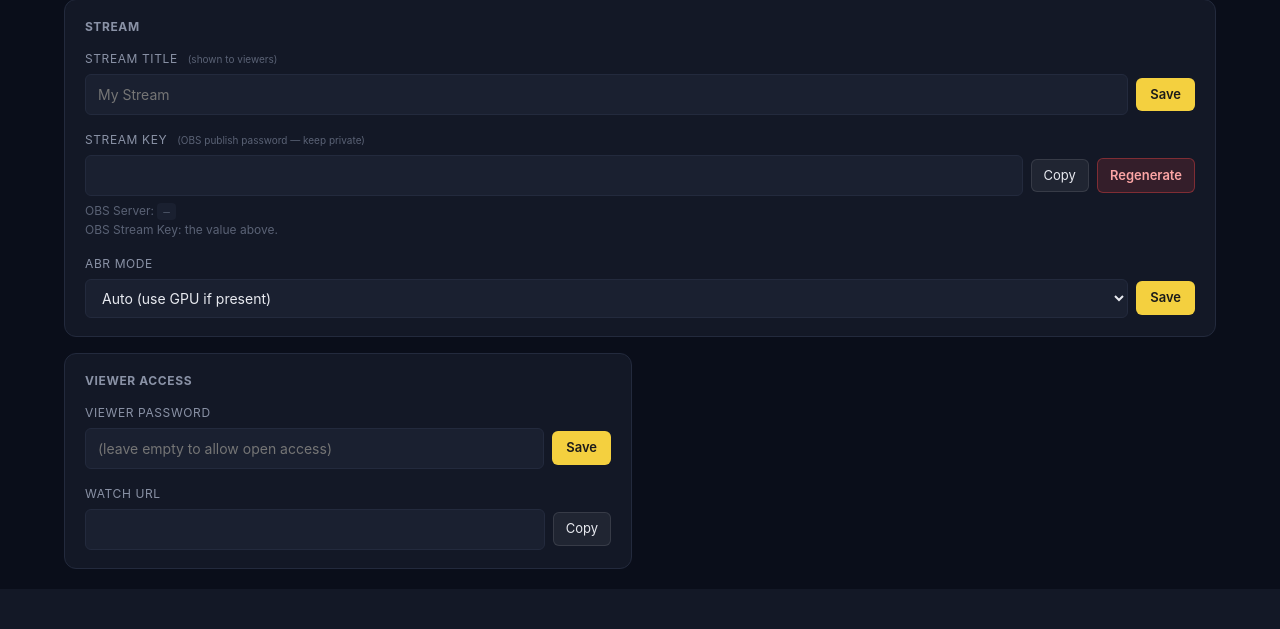
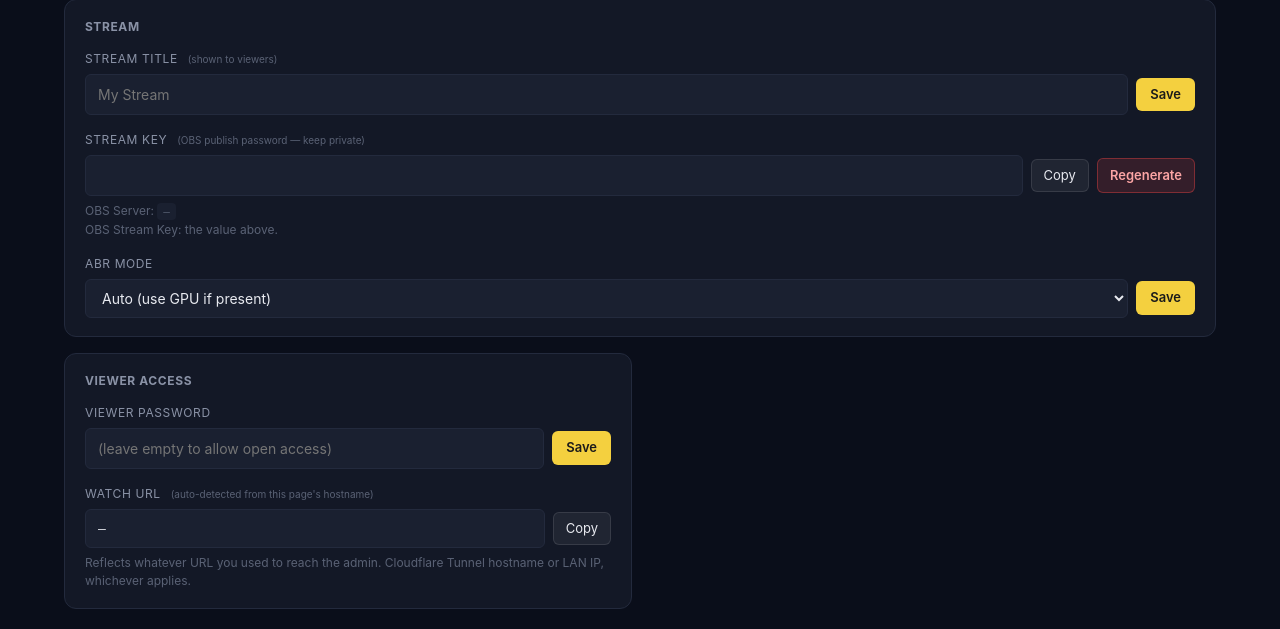
Before and after one commit to MightyRufo/castaway, a Flask app: page / in a window 1280 px wide. Shown: the part 409-1038 px from the top of the page. Before the commit the page ends 978 px from the top, so only its background shows below. Run offline with Flask 3, Linux system fonts and the light colour scheme; data that the repository does not hold is empty; parts of the project's set-up code (start-up, migrations or seed data) failed here and were passed over.

Commit message:
v0.5.1: copy button works on plain HTTP + watch URL is read-only display
- copyText now falls back to a hidden textarea + execCommand when
  navigator.clipboard isn't available (LAN IPs over plain HTTP).
- Watch URL field replaced with a styled <code> block (clearly
  read-only). Auto-detected from location.hostname so Cloudflare
  Tunnel hostnames Just Work.

```diff
--- a/admin/static/admin.css
+++ b/admin/static/admin.css
@@ -250,6 +250,19 @@
 .field .hint { font-size: 12px; color: var(--text-muted); margin-top: 6px; }
 .field .hint code { background: var(--bg-elev-2); padding: 2px 6px; border-radius: 4px; font-size: 11px; }
 
+.readonly-code {
+  flex: 1;
+  background: var(--bg-elev-2);
+  border: 1px solid var(--border);
+  color: var(--text);
+  padding: 9px 12px;
+  border-radius: 6px;
+  font-family: ui-monospace, SFMono-Regular, monospace;
+  font-size: 13px;
+  user-select: all;
+  word-break: break-all;
+}
+
 /* Toast */
 .toast {
   position: fixed;
--- a/admin/static/admin.js
+++ b/admin/static/admin.js
@@ -115,10 +115,12 @@
       ? 'Set — viewers must enter a password to watch.'
       : 'Empty — viewers can watch without a password.';
 
-    // OBS / watch URLs (use the host the admin is currently on)
+    // OBS / watch URLs derived from the admin host. Cloudflare Tunnel users
+    // will see the tunnel hostname automatically since the page knows what
+    // hostname it was loaded from.
     const host = location.hostname;
     $('rtmp-url').textContent = `rtmp://${host}:1935/live`;
-    $('watch-url').value = `${location.protocol}//${host}:8080/`;
+    $('watch-url').textContent = `${location.protocol}//${host}:8080/`;
   }
 
   /* --- Event wiring --- */
@@ -151,17 +153,31 @@
     }
   });
 
-  $('copy-key-btn').addEventListener('click', () => {
-    const v = $('cfg-key').value;
-    if (!v) return;
-    navigator.clipboard?.writeText(v).then(() => toast('Stream key copied', 'success'));
-  });
+  // Copy that works in non-secure contexts too (LAN IPs over plain HTTP
+  // can't use navigator.clipboard).
+  async function copyText(text, label) {
+    if (!text) return;
+    try {
+      if (navigator.clipboard && window.isSecureContext) {
+        await navigator.clipboard.writeText(text);
+        toast(label + ' copied', 'success');
+        return;
+      }
+    } catch (_) { /* fall through to legacy */ }
+    const ta = document.createElement('textarea');
+    ta.value = text;
+    ta.style.position = 'fixed';
+    ta.style.opacity = '0';
+    document.body.appendChild(ta);
+    ta.focus(); ta.select();
+    let ok = false;
+    try { ok = document.execCommand('copy'); } catch (_) {}
+    document.body.removeChild(ta);
+    toast(ok ? (label + ' copied') : 'Copy failed — select manually', ok ? 'success' : 'error');
+  }
 
-  $('copy-watch-btn').addEventListener('click', () => {
-    const v = $('watch-url').value;
-    if (!v) return;
-    navigator.clipboard?.writeText(v).then(() => toast('Watch URL copied', 'success'));
-  });
+  $('copy-key-btn').addEventListener('click', () => copyText($('cfg-key').value, 'Stream key'));
+  $('copy-watch-btn').addEventListener('click', () => copyText($('watch-url').textContent.trim(), 'Watch URL'));
 
   $('logout-btn').addEventListener('click', () => {
     location.href = '/api/auth/logout';
--- a/admin/templates/dashboard.html
+++ b/admin/templates/dashboard.html
@@ -92,11 +92,12 @@
     </label>
 
     <div class="field">
-      <span class="field-label">Watch URL</span>
+      <span class="field-label">Watch URL <small>(auto-detected from this page's hostname)</small></span>
       <div class="row">
-        <input type="text" id="watch-url" readonly>
+        <code id="watch-url" class="readonly-code">—</code>
         <button id="copy-watch-btn" class="ghost-btn">Copy</button>
       </div>
+      <div class="hint">Reflects whatever URL you used to reach the admin. Cloudflare Tunnel hostname or LAN IP, whichever applies.</div>
     </div>
   </section>
 
```
